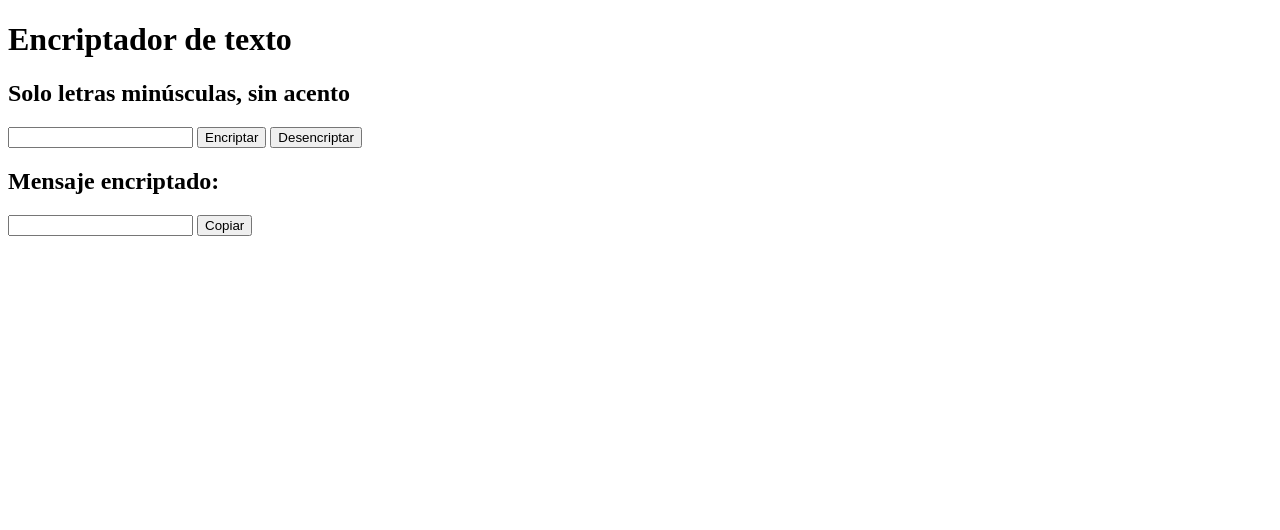
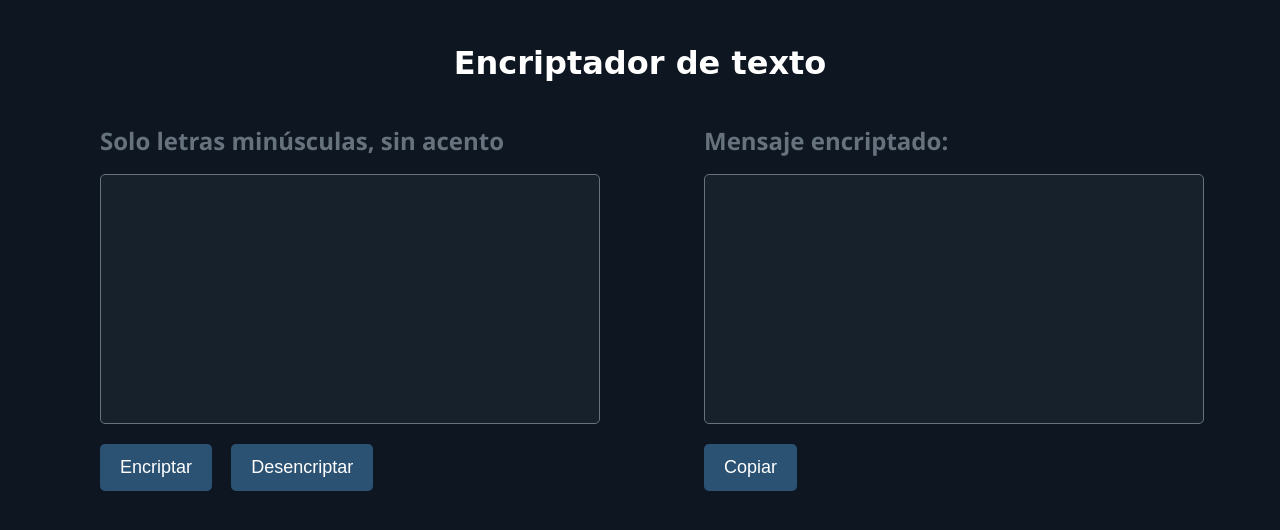
Before and after one commit to AlexisFp/Challenge-Alura-One, a plain HTML site: page index.html in a window 1280 px wide. Drawn offline with Linux system fonts and the light colour scheme.

Commit message:
Parte css terminada

```diff
--- a/index.html
+++ b/index.html
@@ -4,29 +4,35 @@
   <meta charset="UTF-8">
   <meta http-equiv="X-UA-Compatible" content="IE=edge">
   <meta name="viewport" content="width=device-width, initial-scale=1.0">
+  <link rel="stylesheet" href="style.css">
   <title>Challenge Oracle One: Lógica de programación</title>
 </head>
  <body>
   <header>
     <h1 id="title">Encriptador de texto</h1>
   </header>
+  <section id="box1">
    <div class="container">
      <h2>Solo letras minúsculas, sin acento</h2>
-    <input id="ingreso" class="textspace">
+     <input id="ingreso" class="textspace"><br>
      <button id="encriptar" class="boton">Encriptar</button>
      <button id="desencriptar" class="boton">Desencriptar</button>
    </div>
+  </section>
+  <section id="box2">
    <div class="container">
      <h2>Mensaje encriptado:</h2>
-    <input id="egreso" class="textspace">
+     <input id="egreso" class="textspace"><br>
      <button id="copiar" class="boton">Copiar</button>
    </div>
+  </section>
 </body>
 </html>
 <script>
   var botonEncriptado = document.querySelector("#encriptar");
   var botonDesencriptado = document.querySelector("#desencriptar");
   var botonCopiado = document.querySelector("#copiar");
+  function minusculas(codigo)
   function encriptar(){
     var codigo = document.getElementById("ingreso");
     var cifrado = String(codigo.value).replace(/e/gi, "enter").replace(/i/gi, "imes").replace(/a/gi,"ai").replace(/o/gi,"ober").replace(/u/gi,"ufat");
@@ -42,7 +48,7 @@
     textoCopiado.select();
     document.execCommand("copy");
   }
-  botonEncriptado.onclick = encriptar;
+  botonEncriptado.onclick = minusculas;
   botonDesencriptado.onclick = desencriptar;
   botonCopiado.onclick = copiar;
 </script>
--- /dev/null
+++ b/style.css
@@ -0,0 +1,69 @@
+*{
+  margin: 0;
+  padding: 0;
+  box-sizing: border-box;
+  background-color: #0E1621;
+}
+
+html,body {
+  font-family: 'Segoe UI', Tahoma, Geneva, Verdana, sans-serif;
+  line-height: 1.7em;
+}
+
+h1 {
+  padding-top: 50px;
+  padding-bottom: 50px;
+  color: #FFFFFF;
+  text-align: center;
+  font-family: cursive;
+}
+
+h2 {
+  padding-bottom: 20px;
+  color: #66727D;
+}
+.textspace {
+  width: 500px;
+  height: 250px;
+  padding: 10px;
+  margin-bottom: 20px;
+  border: 1px solid #66727D;
+  border-radius: 5px;
+  background-color: #17212B;
+  color: #FFFFFF;
+  font-size: 18px;
+}
+
+.container {
+  height: 300px;
+  width: 500px;
+}
+
+#box1 {
+  float: left;
+  margin-left: 100px;
+  width: 45%;
+  min-height: 100%;
+}
+
+#box2 {
+  float: right;
+  width: 45%;
+  min-height: 100%;
+}
+
+.boton {
+  display: inline-block;
+  font-size: 18px;
+  color: #FFFFFF;
+  background-color: #2C5273;
+  padding: 13px 20px;
+  margin-right: 15px;
+  border: none;
+  border-radius: 5px;
+  cursor: pointer;
+}
+.boton:hover {
+ background-color: #65B9F4;
+ color: #333;
+}
```
Lines whose indentation alone changed are shown as unchanged.
